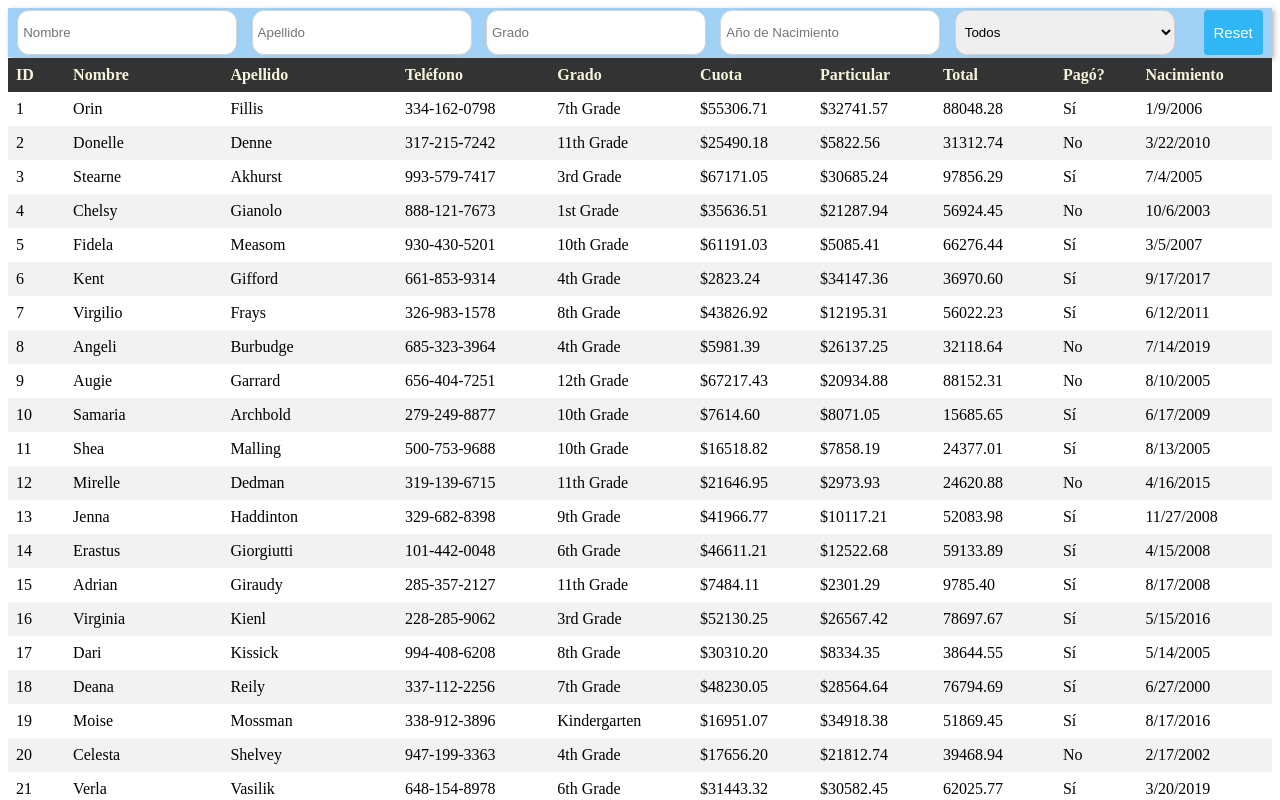
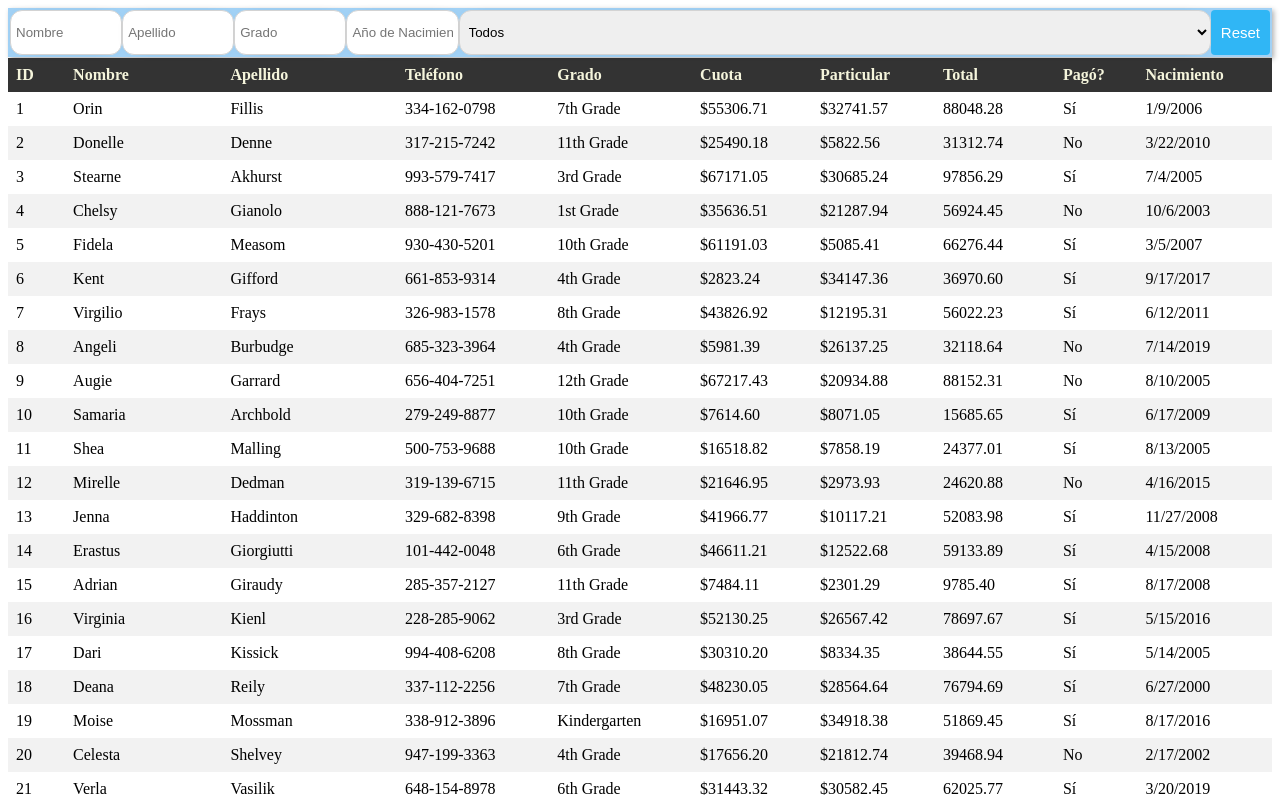
Before and after one commit to DaniLedes99/StudentsTable, a React (Vite) app: page / in a window 1280 px wide. Shown: the top 800 px of the page. Built offline with nearby package versions, Linux system fonts and the light colour scheme.

Commit message:
Creo que jodí el input

```diff
--- a/src/Components/Header.css
+++ b/src/Components/Header.css
@@ -43,7 +43,7 @@
 
 .input {
   width: 100%;
-  max-width: 220px;
+  /*  max-width: 220px; */
   height: 45px;
   padding: 5px;
   border-radius: 12px;
@@ -51,11 +51,6 @@
   outline: none;
   transition: all 0.3s cubic-bezier(0.19, 1, 0.22, 1);
   box-shadow: 0px 0px 20px -18px;
-}
-
-input:hover {
-  box-shadow: 0px 0px 20px -17px;
-  color: red;
 }
 
 @media only screen and (max-width: 1349px) and (min-width: 601px) {
@@ -86,10 +81,11 @@ input:hover {
   .header {
     display: flex;
     align-items: center;
+    margin-bottom: 10px;
   }
   .input,
   .select {
+    margin-bottom: 10px;
     max-width: 600px;
-    margin-bottom: 10px;
   }
 }
--- /dev/null
+++ b/src/Components/Input.jsx
@@ -0,0 +1,25 @@
+import React from "react";
+
+function Input({
+  type = "",
+  placeholder = "",
+  name = "",
+  value = {},
+  onChange = {},
+  className = "",
+}) {
+  return (
+    <div>
+      <input
+        type={type}
+        placeholder={placeholder}
+        name={name}
+        value={value}
+        onChange={onChange}
+        className={className}
+      />
+    </div>
+  );
+}
+
+export default Input;
--- a/src/Components/TableWithFilter.jsx
+++ b/src/Components/TableWithFilter.jsx
@@ -1,6 +1,7 @@
 import React, { useState } from "react";
 import jsonData from "../MOCK_DATA (1).json";
 import "./Header.css";
+import Input from "./Input";
 
 const initialFilters = {
   name: "",
@@ -54,7 +55,7 @@ const TableWithFilter = () => {
   return (
     <div className="all">
       <div className="header">
-        <input
+        <Input
           type="text"
           placeholder="Nombre"
           name="name"
@@ -62,7 +63,7 @@ const TableWithFilter = () => {
           onChange={handleInputChange}
           className="input"
         />
-        <input
+        <Input
           type="text"
           placeholder="Apellido"
           name="lastname"
@@ -70,7 +71,7 @@ const TableWithFilter = () => {
           onChange={handleInputChange}
           className="input"
         />
-        <input
+        <Input
           type="text"
           placeholder="Grado"
           name="grade"
@@ -78,20 +79,19 @@ const TableWithFilter = () => {
           onChange={handleInputChange}
           className="input"
         />
-        <input
+        <Input
           type="text"
           placeholder="Año de Nacimiento"
           name="year"
           value={filters.year}
           onChange={handleInputChange}
           className="input"
-          id="mediaqueryinputAñodeNacimiento"
         />
         <select
           name="paid"
           value={filters.paid}
           onChange={handleInputChange}
-          className="select input"
+          className="input"
         >
           <option value="">Todos</option>
           <option value="paid">Pagaron</option>
```
